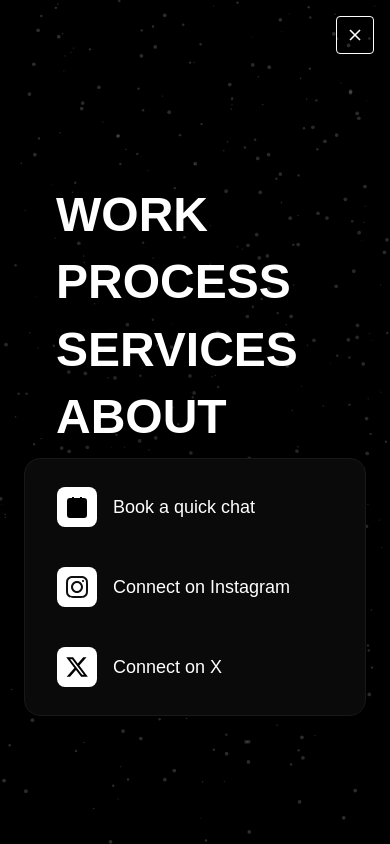
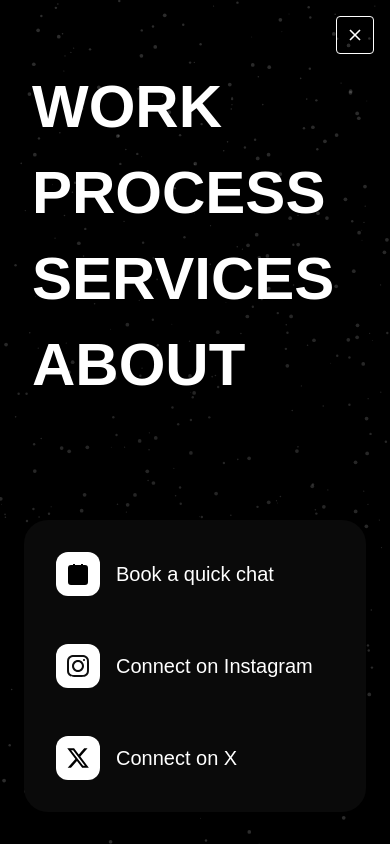
Before and after one commit to sertr4linee/candybay, a Next.js app in the folder client/: page / in a window 390 px wide. Both pictures are taken after a click on the button "START". Built offline with nearby package versions, Linux system fonts and the light colour scheme.

Commit message:
nav d iv edit responsivee

```diff
--- a/client/src/components/Navbar.tsx
+++ b/client/src/components/Navbar.tsx
@@ -235,14 +235,14 @@ export default function Navbar() {
 
               {/* Section mobile des liens */}
               <div className="flex flex-col md:hidden h-full relative z-10">
-                {/* Conteneur principal centré verticalement avec ajustement de la position */}
-                <div className="flex flex-col justify-center h-full p-6" style={{ marginTop: '-15%' }}>
+                {/* Conteneur principal centré verticalement */}
+                <div className="flex flex-col justify-between h-full pt-20 pb-8">
                   {/* Liens */}
-                  <div className="space-y-6 mb-24 text-left pl-8">
+                  <div className="space-y-8 text-left px-8">
                     {['WORK', 'PROCESS', 'SERVICES', 'ABOUT'].map((link) => (
                       <motion.h2
                         key={link}
-                        className="text-5xl font-black text-[#ffffff] leading-[0.9] cursor-pointer"
+                        className="text-6xl font-black text-[#ffffff] leading-[0.9] cursor-pointer"
                         whileHover={{
                           color: link === 'WORK' ? '#FFB5E8' :
                                  link === 'PROCESS' ? '#C7CEEA' :
@@ -257,10 +257,10 @@ export default function Navbar() {
                   </div>
 
                   {/* Boutons sociaux */}
-                  <div className="fixed bottom-32 left-0 right-0 px-6">
-                    <div className="bg-[#0A0A0A] rounded-2xl p-4 space-y-4 border border-[#1a1717]">
-                      <button className="flex items-center gap-4 w-full text-white py-3 px-4 hover:bg-[#1a1a1a] rounded-xl transition-colors">
-                        <div className="bg-white rounded-lg p-2">
+                  <div className="px-6">
+                    <div className="bg-[#0A0A0A] rounded-3xl p-4 space-y-4">
+                      <button className="flex items-center gap-4 w-full text-white py-4 px-4 hover:bg-[#1a1a1a] rounded-xl transition-colors">
+                        <div className="bg-white rounded-xl p-2.5">
                           <svg width="24" height="24" viewBox="0 0 24 24" fill="black" stroke="black" strokeWidth="2">
                             <rect x="3" y="4" width="18" height="18" rx="2" ry="2"></rect>
                             <line x1="16" y1="2" x2="16" y2="6"></line>
@@ -268,23 +268,23 @@ export default function Navbar() {
                             <line x1="3" y1="10" x2="21" y2="10"></line>
                           </svg>
                         </div>
-                        <span className="text-lg font-medium">Book a quick chat</span>
+                        <span className="text-xl font-medium">Book a quick chat</span>
                       </button>
 
-                      <button className="flex items-center gap-4 w-full text-white py-3 px-4 hover:bg-[#1a1a1a] rounded-xl transition-colors">
-                        <div className="bg-white rounded-lg p-2">
+                      <button className="flex items-center gap-4 w-full text-white py-4 px-4 hover:bg-[#1a1a1a] rounded-xl transition-colors">
+                        <div className="bg-white rounded-xl p-2.5">
                           <Image src="/insta.svg" alt="Instagram" width={24} height={24} />
                         </div>
-                        <span className="text-lg font-medium">Connect on Instagram</span>
+                        <span className="text-xl font-medium">Connect on Instagram</span>
                       </button>
 
-                      <button className="flex items-center gap-4 w-full text-white py-3 px-4 hover:bg-[#1a1a1a] rounded-xl transition-colors">
-                        <div className="bg-white rounded-lg p-2">
+                      <button className="flex items-center gap-4 w-full text-white py-4 px-4 hover:bg-[#1a1a1a] rounded-xl transition-colors">
+                        <div className="bg-white rounded-xl p-2.5">
                           <svg width="24" height="24" viewBox="0 0 24 24" fill="black">
                             <path d="M18.244 2.25h3.308l-7.227 8.26 8.502 11.24H16.17l-5.214-6.817L4.99 21.75H1.68l7.73-8.835L1.254 2.25H8.08l4.713 6.231zm-1.161 17.52h1.833L7.084 4.126H5.117z"/>
                           </svg>
                         </div>
-                        <span className="text-lg font-medium">Connect on X</span>
+                        <span className="text-xl font-medium">Connect on X</span>
                       </button>
                     </div>
                   </div>
```
